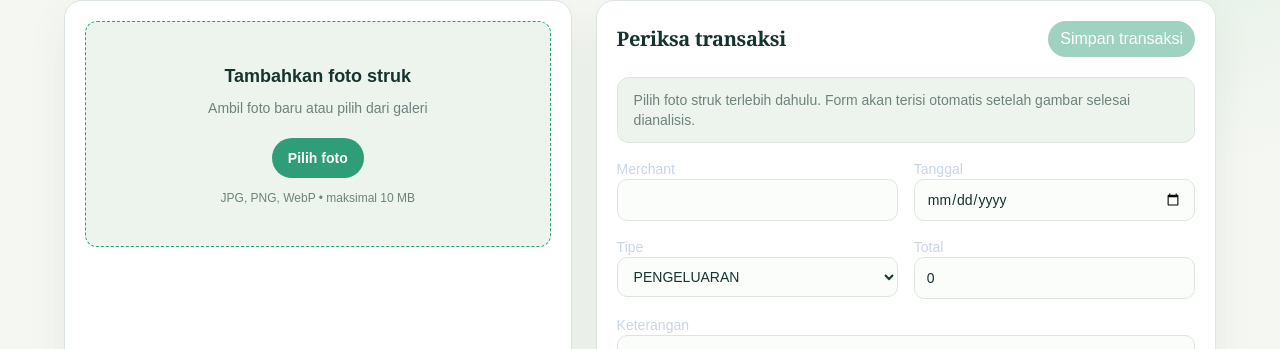
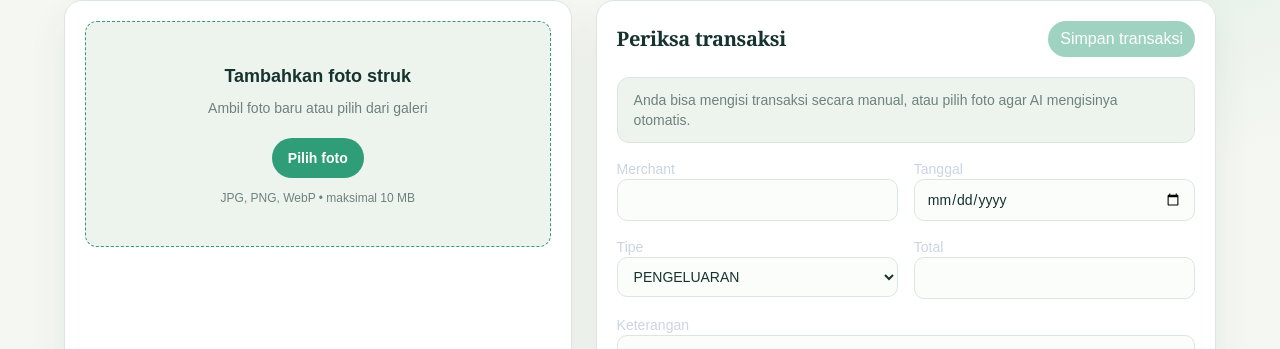
Before and after one commit to khalid200704/autokas, a Next.js app: page /scan in a window 1280 px wide. Shown: the part 246-595 px from the top of the page. Built offline with nearby package versions, Linux system fonts and the light colour scheme.

Commit message:
Enable manual transaction entry

```diff
--- a/src/app/scan/page.tsx
+++ b/src/app/scan/page.tsx
@@ -142,7 +142,7 @@ export default function ScanPage() {
   };
 
   const handleSave = async () => {
-    if (!hasDetectionResult || !transaction.merchant.trim() || !transaction.date || transaction.total_amount < 0) {
+    if (!transaction.merchant.trim() || !transaction.date || transaction.total_amount < 0) {
       setError("Merchant, tanggal, dan total wajib diisi dengan benar.");
       return;
     }
@@ -239,7 +239,7 @@ export default function ScanPage() {
               <button
                 type="button"
                 onClick={handleSave}
-                disabled={isSaved || isSaving || !hasDetectionResult}
+                disabled={isSaved || isSaving || isLoading || !transaction.merchant.trim() || !transaction.date}
                 className="app-button-primary px-3 py-1.5 text-xs font-semibold"
               >
                 {isSaved ? "Tersimpan" : isSaving ? "Menyimpan..." : "Simpan transaksi"}
@@ -248,7 +248,7 @@ export default function ScanPage() {
 
             {!hasDetectionResult && !isLoading && (
               <div className="mb-4 rounded-xl border border-[var(--line)] bg-[var(--surface-soft)] px-4 py-3 text-sm text-[var(--muted)]">
-                Pilih foto struk terlebih dahulu. Form akan terisi otomatis setelah gambar selesai dianalisis.
+                Anda bisa mengisi transaksi secara manual, atau pilih foto agar AI mengisinya otomatis.
               </div>
             )}
 
@@ -290,7 +290,9 @@ export default function ScanPage() {
                 <span>Total</span>
                 <input
                   type="number"
-                  value={transaction.total_amount}
+                  min="0"
+                  inputMode="decimal"
+                  value={transaction.total_amount || ""}
                   onChange={(event) => updateField("total_amount", Number(event.target.value))}
                   className="app-input w-full px-3 py-2.5"
                 />
@@ -332,14 +334,18 @@ export default function ScanPage() {
                       />
                       <input
                         type="number"
-                        value={item.price}
+                        min="0"
+                        inputMode="decimal"
+                        value={item.price || ""}
                         onChange={(event) => updateItem(index, "price", Number(event.target.value))}
                         className="app-input px-2 py-2 text-sm"
                         placeholder="Harga"
                       />
                       <input
                         type="number"
-                        value={item.qty}
+                        min="1"
+                        inputMode="numeric"
+                        value={item.qty || ""}
                         onChange={(event) => updateItem(index, "qty", Number(event.target.value))}
                         className="app-input px-2 py-2 text-sm"
                         placeholder="Qty"
```
